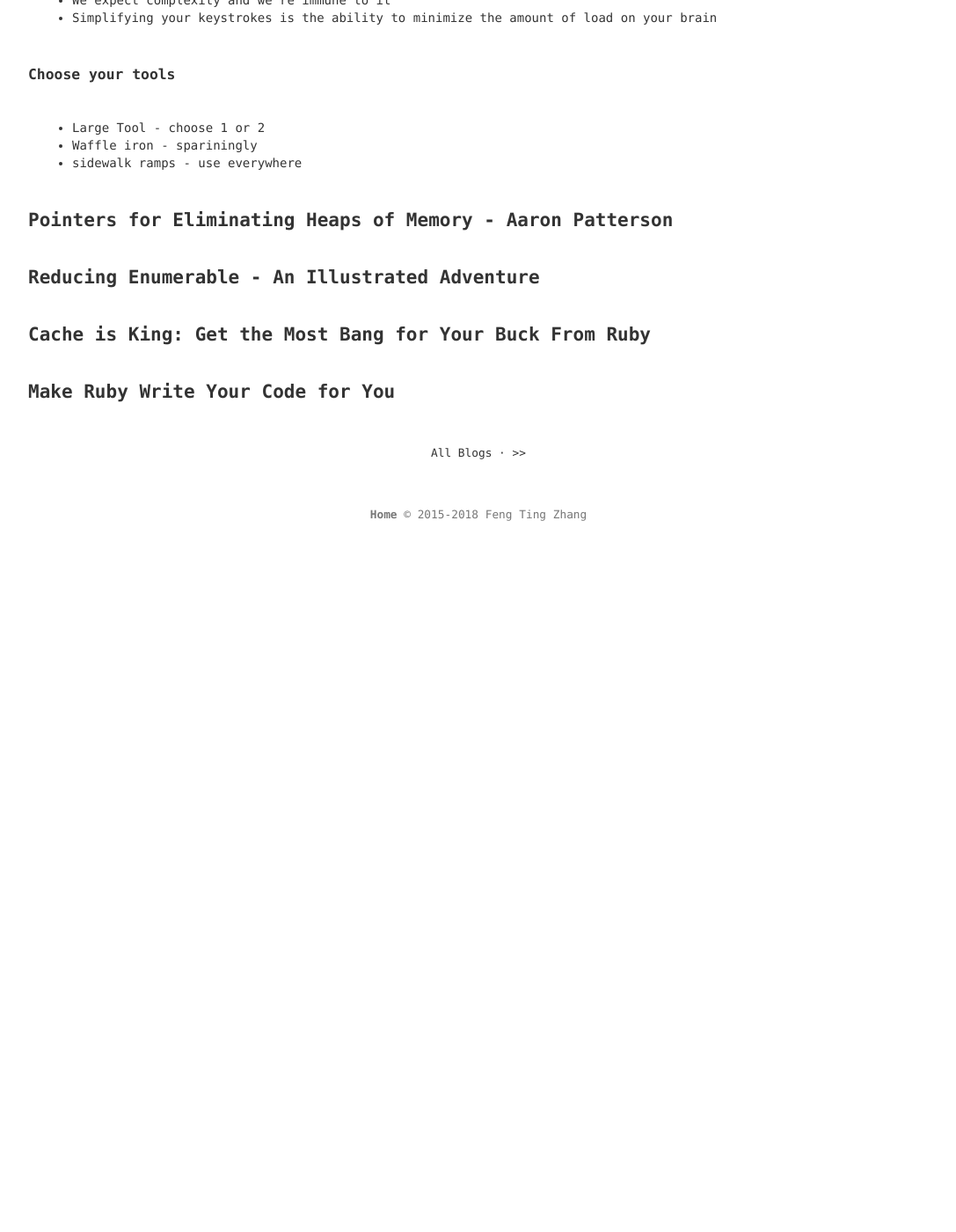
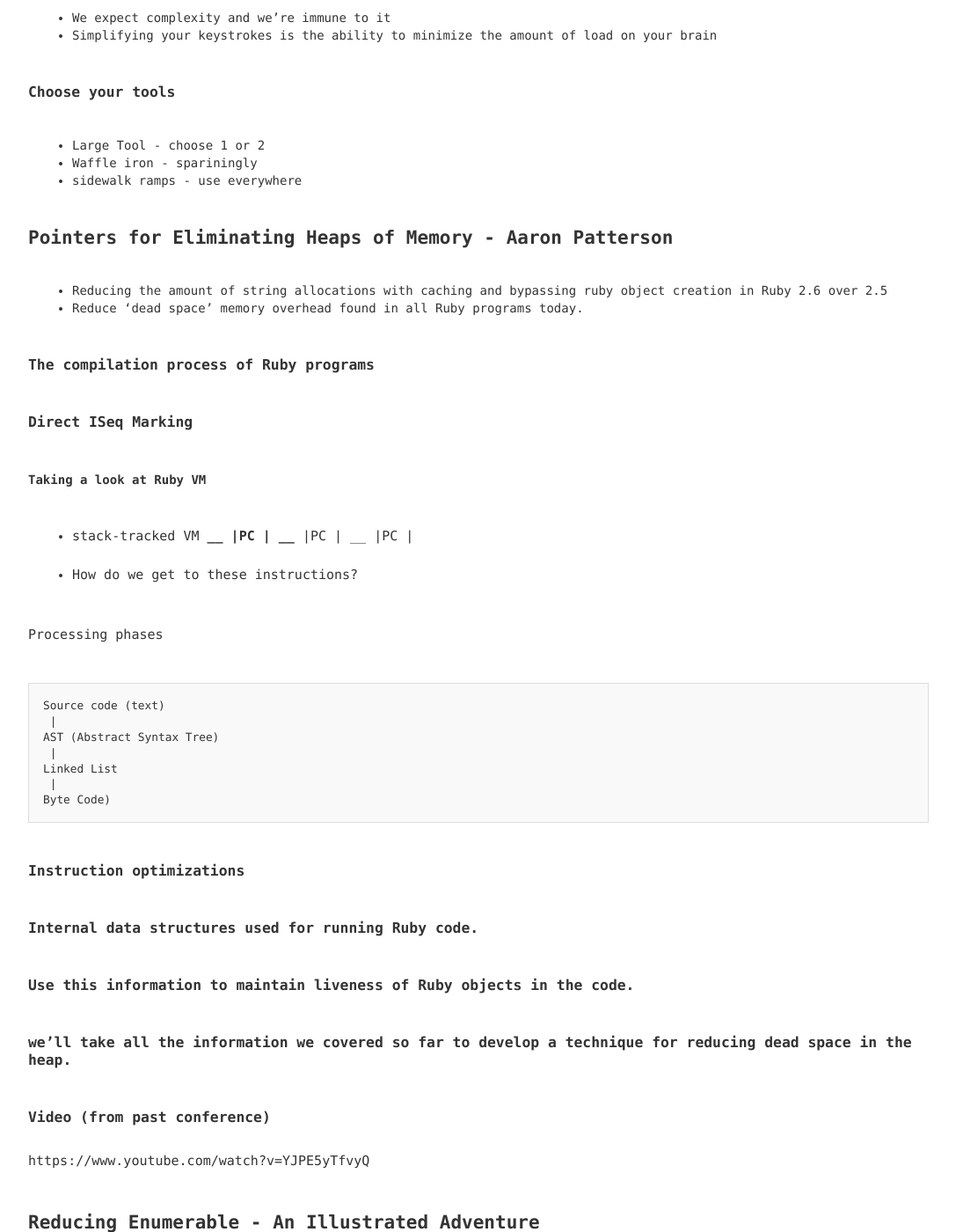
Before and after one commit to fengtingzhang/blog, a Jekyll site: the page built from _posts/2018-11-14-rubyconf-2018-day-two.md, in a window 1280 px wide and 1400 px high, scrolled down 3672 px. Shown: the whole window at 88% size, without its empty margins (96-1183 px from the left). Built offline with Jekyll 4.4.1, drawn with Linux system fonts in a browser that asks for light colours; before the commit the page ends 4302 px from its top, so only the background shows below that; some of the changed text lies outside the part shown.

Commit message:
Update 2018-11-14-rubyconf-2018-day-two.md

````diff
--- a/_posts/2018-11-14-rubyconf-2018-day-two.md
+++ b/_posts/2018-11-14-rubyconf-2018-day-two.md
@@ -147,6 +148,57 @@
 * sidewalk ramps - use everywhere
 
 ## Pointers for Eliminating Heaps of Memory - Aaron Patterson
+* Reducing the amount of string allocations with caching and bypassing ruby object creation in Ruby 2.6 over 2.5
+* Reduce 'dead space' memory overhead found in all Ruby programs today.
+
+### The compilation process of Ruby programs
+
+### Direct ISeq Marking
+#### Taking a look at Ruby VM
+* stack-tracked VM
+____
+|PC |
+____
+|PC |
+____
+|PC |
+
+* How do we get to these instructions?
+
+Processing phases
+```
+Source code (text)
+ |
+AST (Abstract Syntax Tree)
+ |
+Linked List
+ |
+Byte Code)
+```
+
+### Instruction optimizations
+
+### Internal data structures used for running Ruby code.
+
+### Use this information to maintain liveness of Ruby objects in the code.
+
+### we'll take all the information we covered so far to develop a technique for reducing dead space in the heap.
+
+### Video (from past conference)
+https://www.youtube.com/watch?v=YJPE5yTfvyQ
+
+
 ## Reducing Enumerable - An Illustrated Adventure
+
+```ruby
+# 1,2,3 => 6
+[1,2,3].reduce(0) { |a, v| a + v }
+```
+
+### Accumulator
+```ruby
+0
+```
+
 ## Cache is King: Get the Most Bang for Your Buck From Ruby
 ## Make Ruby Write Your Code for You
````
Also changed, not shown: other parts of _posts/2018-11-14-rubyconf-2018-day-two.md (+2 -1 lines).
